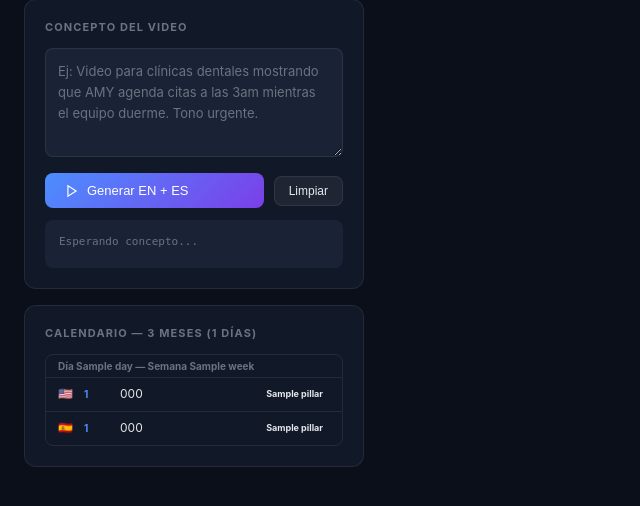
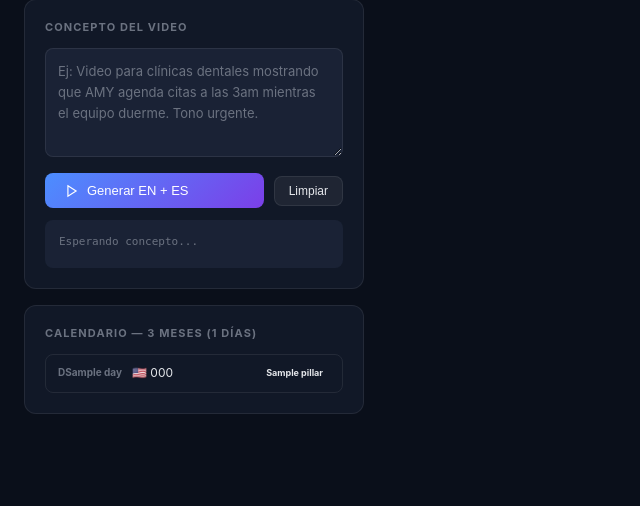
Before and after one commit to bastianveusa-a11y/actualyza-prospecting, a Flask app: template dashboard/templates/studio.html in a window 1280 px wide. Shown: the part 168-674 px from the top of the page, without its empty margins (0-640 px from the left). Run offline with Flask 3, Linux system fonts and the light colour scheme; the template is opened without the code that fills it: most values are stand-ins (such as "Sample title", 1, 10 or a date in 2020); some libraries are stand-ins or nearby versions.

Commit message:
fix: revert calendar to simple flat list (was working before)

```diff
--- a/dashboard/templates/studio.html
+++ b/dashboard/templates/studio.html
@@ -50,16 +50,12 @@
 
   /* Calendar */
   .cal-list { display:flex; flex-direction:column; gap:6px; max-height:460px; overflow-y:auto; }
-  .cal-item { border-radius:8px; border:1px solid var(--border); cursor:pointer; transition:all .2s; overflow:hidden; }
+  .cal-item { display:flex; align-items:flex-start; gap:10px; padding:10px 12px; border-radius:8px; border:1px solid var(--border); cursor:pointer; transition:all .2s; }
   .cal-item:hover { border-color:var(--blue); background:rgba(76,142,255,.05); }
   .cal-item.active { border-color:var(--blue); background:rgba(76,142,255,.08); }
-  .cal-day-num { font-size:10px; font-weight:700; color:var(--muted); padding:5px 12px; border-bottom:1px solid var(--border); }
-  .cal-pair { display:flex; flex-direction:column; }
-  .cal-half { display:flex; align-items:flex-start; gap:8px; padding:8px 12px; }
-  .cal-half:first-child { border-bottom:1px solid var(--border); }
-  .cal-lang { font-size:12px; min-width:18px; flex-shrink:0; }
-  .cal-id { font-size:10px; font-weight:700; color:var(--blue); min-width:28px; margin-top:2px; flex-shrink:0; }
-  .cal-concept { font-size:12px; line-height:1.4; flex:1; color:var(--text); }
+  .cal-id { font-size:10px; font-weight:700; color:var(--muted); min-width:22px; margin-top:1px; }
+  .cal-concept { font-size:12px; line-height:1.4; flex:1; }
+  .cal-day-badge { font-size:9px; color:var(--muted); white-space:nowrap; }
   .pill { font-size:9px; font-weight:700; padding:2px 7px; border-radius:4px; white-space:nowrap; flex-shrink:0; }
   .p-Dolor      { background:rgba(239,68,68,.15);   color:#ef4444; }
   .p-Prueba     { background:rgba(76,142,255,.15);   color:var(--blue); }
@@ -144,23 +140,11 @@
         <div class="card-title">Calendario — 3 meses ({{calendar_days|length}} días)</div>
         <div class="cal-list">
           {% for dp in calendar_days %}
-          <div class="cal-item cal-day" id="cal-day-{{dp.day}}"
+          <div class="cal-item" id="cal-day-{{dp.day}}"
             onclick="loadCalPair('{{dp.en.id}}','{{dp.es.id}}','{{dp.en.concept|replace("'","&#39;")}}','{{dp.es.concept|replace("'","&#39;")}}')">
-            <div class="cal-day-num">Día {{dp.day}} — Semana {{dp.week}}</div>
-            <div class="cal-pair">
-              <div class="cal-half">
-                <span class="cal-lang">🇺🇸</span>
-                <span class="cal-id">{{dp.en.id}}</span>
-                <span class="cal-concept">{{dp.en.concept}}</span>
-                <span class="pill p-{{dp.en.pillar}}">{{dp.en.pillar}}</span>
-              </div>
-              <div class="cal-half">
-                <span class="cal-lang">🇪🇸</span>
-                <span class="cal-id">{{dp.es.id}}</span>
-                <span class="cal-concept">{{dp.es.concept}}</span>
-                <span class="pill p-{{dp.es.pillar}}">{{dp.es.pillar}}</span>
-              </div>
-            </div>
+            <span class="cal-id">D{{dp.day}}</span>
+            <span class="cal-concept">🇺🇸 {{dp.en.concept}}</span>
+            <span class="pill p-{{dp.en.pillar}}">{{dp.en.pillar}}</span>
           </div>
           {% endfor %}
         </div>
```
